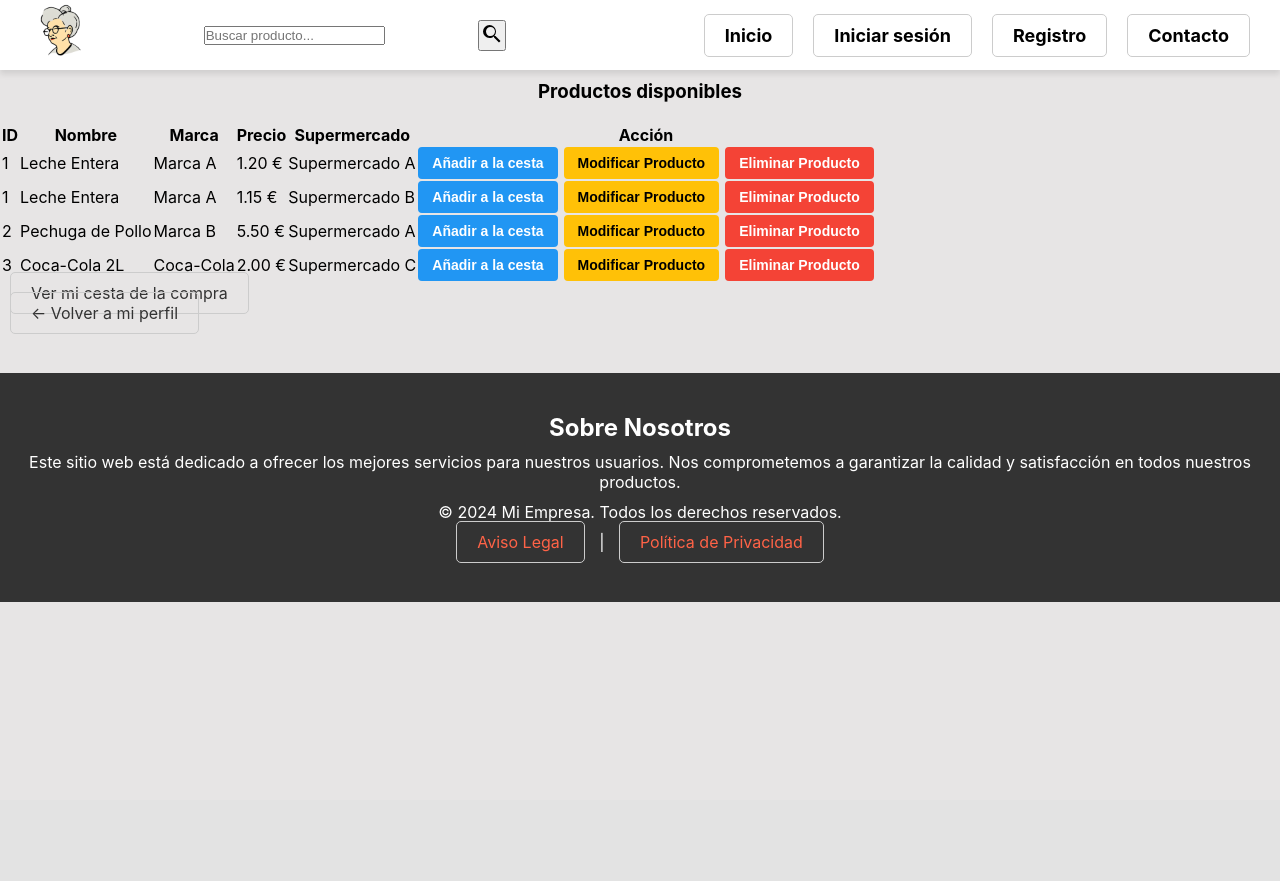
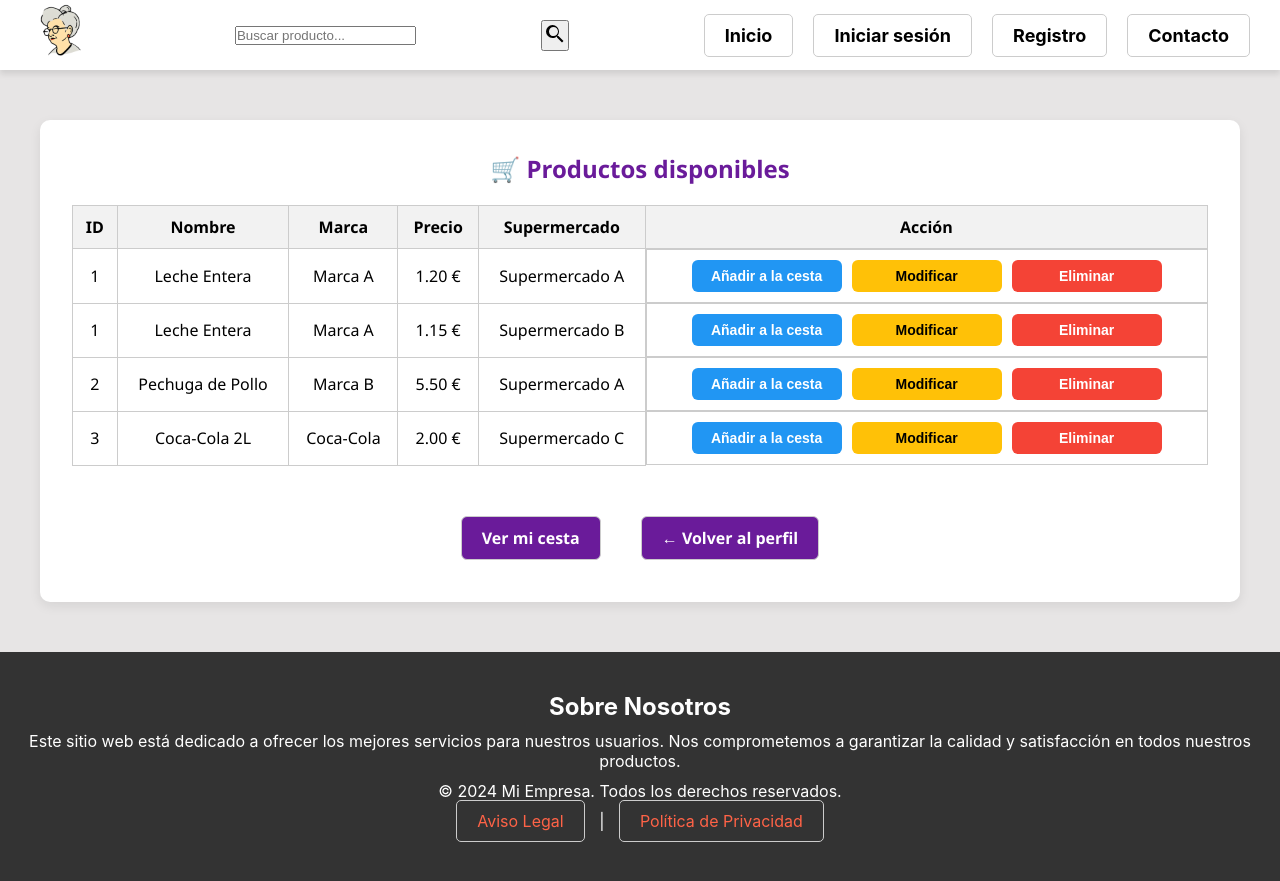
Before and after one commit to superyayas/laYayaFinal, a PHP site: page /gestores/listar_productos.php in a window 1280 px wide. Before the commit the page ends 602 px from the top, so only its background shows below. Run offline with PHP 8.4, Linux system fonts and the light colour scheme; data comes from the database, SQL or seed files in the repository.

Commit message:
Estructura y coherencia visual en CSS
CSS y terminación de funciones para ajustarlo en Buscador, Añadir Producto, Listar Productos.

```diff
--- a/gestores/listar_productos.php
+++ b/gestores/listar_productos.php
@@ -28,12 +28,12 @@ yayaBD::cerrarConexion();
 </head>
 <body>
     <?php include_once __DIR__ . '/../includes/cabecera.php'; ?>
-<section class="completo">
-    <article class="centrado">
-        <h1>Productos disponibles</h1>
+<section class="seccion-listado">
+  <h1>🛒 Productos disponibles</h1>
 
   <?php if ($resultados && count($resultados) > 0): ?>
-            <table class="tabla">
+    <div class="tabla-wrapper">
+      <table class="tabla-productos">
         <thead>
           <tr>
             <th>ID</th>
@@ -53,31 +53,34 @@ yayaBD::cerrarConexion();
               <td><?= htmlspecialchars(number_format($fila['Precio'], 2)) ?> €</td>
               <td><?= htmlspecialchars($fila['NombreSupermercado']) ?></td>
               <td class="acciones">
-                                <form action="cesta.php" method="post" style="display:inline;">
+                <form action="cesta.php" method="post">
                   <input type="hidden" name="ID_Producto" value="<?= htmlspecialchars($fila['ID_Producto']) ?>">
                   <input type="submit" class="boton boton-añadir" value="Añadir a la cesta">
                 </form>
-                                <form action="modificar_producto.php" method="get" style="display:inline;">
+                <form action="modificar_producto.php" method="get">
                   <input type="hidden" name="ID_Producto" value="<?= htmlspecialchars($fila['ID_Producto']) ?>">
-                                    <input type="submit" class="boton boton-modificar" value="Modificar Producto">
+                  <input type="submit" class="boton boton-modificar" value="Modificar">
                 </form>
                 <form action="eliminar_producto.php" method="post" class="form-eliminar">
                   <input type="hidden" name="ID_Producto" value="<?= htmlspecialchars($fila['ID_Producto']) ?>">
-                                    <input type="submit" class="boton boton-eliminar" value="Eliminar Producto">
+                  <input type="submit" class="boton boton-eliminar" value="Eliminar">
                 </form>
               </td>
             </tr>
           <?php endforeach; ?>
         </tbody>
       </table>
+    </div>
   <?php else: ?>
     <p>No hay productos disponibles.</p>
   <?php endif; ?>
 
-        <p><a href="cesta.php">Ver mi cesta de la compra</a></p>
-        <p><a href="<?= BASE_URL ?>/../sesiones/accesoUser.php">← Volver a mi perfil</a></p>
-    </article>
+  <div class="botones-navegacion">
+    <a href="cesta.php" class="boton"> Ver mi cesta</a>
+    <a href="<?= BASE_URL ?>/../sesiones/accesoUser.php" class="boton">← Volver al perfil</a>
+  </div>
 </section>
+
 
 <?php include_once __DIR__ . '/../includes/pie.html'; ?>
 <!-- Modal de confirmación -->
--- a/includes/cabecera.php
+++ b/includes/cabecera.php
@@ -23,6 +23,8 @@ if (session_status() === PHP_SESSION_NONE) {
 <html lang="es">
 <head>
   <meta charset="UTF-8">
+  <link rel="stylesheet" href="<?= BASE_URL ?>includes/styles.css">
+
 </head>
 <body>
   <header>
@@ -48,7 +50,7 @@ if (session_status() === PHP_SESSION_NONE) {
                         9.5 12.99 14 10.5 14z"/>
               </svg>
         </button>
-        <div id="resultados"></div>
+
 
 
     <?php if (!isset($_SESSION['usuario'])): ?>
--- a/includes/scripts.js
+++ b/includes/scripts.js
@@ -1,18 +1,15 @@
-
-
-//Barra de buscador
+// Barra de buscador
 
 function buscador() {
   const resultados = document.getElementById('resultados');
   const texto      = document.getElementById('buscador').value.trim();
 
   if (!texto) {
-    resultados.innerHTML = '<p>Escribe algo para buscar.</p>';
+    resultados.style.display = "none"; // ocultamos
+    resultados.innerHTML = '';
     return;
   }
 
-  // Como window.BASE_URL === '/laYayaFinal/'
-  // esto monta: '/laYayaFinal/includes/buscar_producto.php?nombre=Leche'
   const url = `${window.BASE_URL}includes/buscar_producto.php?nombre=${encodeURIComponent(texto)}`;
   console.log('BUSCANDO URL ABSOLUTA:', url);
 
@@ -21,12 +18,26 @@ function buscador() {
       if (!res.ok) throw new Error(`HTTP ${res.status}`);
       return res.text();
     })
-    .then(html => resultados.innerHTML = html)
+    .then(html => {
+      resultados.innerHTML = `
+        <button onclick="cerrarResultados()" class="btn-cerrar">Cerrar</button>
+        ${html}
+      `;
+      resultados.style.display = "block"; // hace que se muestre
+    })
     .catch(err => {
       console.error('Error al buscar:', err);
       resultados.innerHTML = '<p>Error al buscar. Inténtalo de nuevo.</p>';
     });
 }
+
+// Nueva función para cerrar el resultado
+function cerrarResultados() {
+  const resultados = document.getElementById('resultados');
+  resultados.style.display = "none";
+  resultados.innerHTML = '';
+}
+
 // Modal de confirmación para eliminar producto
 let formularioActual = null;
 
--- a/includes/styles.css
+++ b/includes/styles.css
@@ -93,6 +93,54 @@ a:hover {
 }
 
 /*Barra de buscador*/
+#resultados {
+  margin: 120px auto;
+  width: 400px;
+  background-color: #fff;
+  box-shadow: 0 2px 6px rgba(0,0,0,0.15);
+  border-radius: 6px;
+  padding: 15px;
+  font-size: 14px;
+  display: none;
+  z-index: 1;
+  text-align: left;
+}
+
+
+#resultados ul {
+  list-style: none;
+  padding: 0;
+  margin: 0;
+}
+
+#resultados li {
+  padding: 8px;
+  border-bottom: 1px solid #eee;
+}
+
+#resultados li:last-child {
+  border-bottom: none;
+}
+/* Estilo del botón cerrar del buscador */
+.btn-cerrar {
+  background-color: #6a1b9a;
+  color: white;
+  border: none;
+  padding: 6px 14px;
+  border-radius: 5px;
+  margin-bottom: 10px;
+  font-weight: bold;
+  cursor: pointer;
+  display: block;
+  margin-left: auto;
+  margin-right: auto;
+}
+
+.btn-cerrar:hover {
+  background-color: white;
+  color: #6a1b9a;
+  border: 1px solid #6a1b9a;
+}
 
 
 /*Fin de barra de buscador*/
@@ -526,23 +663,12 @@ td.acciones {
     align-items: center;
     flex-wrap: wrap;
 }
-.boton {
-    border: none;
-    padding: 6px 12px;
-    border-radius: 4px;
-    font-size: 14px;
-    font-weight: bold;
-    cursor: pointer;
-    transition: all 0.3s ease;
-    width: auto;
-    min-width: 110px;
-    text-align: center;
-}
+
 /* Añadir - Azul */
 .boton-añadir {
     background-color: #2196f3;
     color: white;
-    border: 2px solid #2196f3;
+    border: 2px solid #025ca5;
 }
 .boton-añadir:hover {
     background-color: white;
@@ -564,7 +690,7 @@ td.acciones {
 .boton-eliminar {
     background-color: #f44336;
     color: white;
-    border: 2px solid #f44336;
+    border: 2px solid #c51003;
 }
 .boton-eliminar:hover {
     background-color: white;
@@ -588,6 +714,88 @@ td.acciones {
   border-radius: 10px;
   box-shadow: 0 0 10px rgba(0,0,0,0.3);
   text-align: center;
+}
+/*Listar Productos */
+.seccion-listado {
+  max-width: 1200px;
+  margin: 40px auto;
+  padding: 2rem;
+  background-color: #fff;
+  border-radius: 10px;
+  box-shadow: 0 4px 12px rgba(0,0,0,0.08);
+  font-family: 'Segoe UI', sans-serif;
+}
+
+.seccion-listado h1 {
+  text-align: center;
+  color: #6a1b9a;
+  margin-bottom: 20px;
+}
+
+.tabla-wrapper {
+  overflow-x: auto;
+}
+
+.tabla-productos {
+  width: 100%;
+  border-collapse: collapse;
+  margin: 0 auto;
+}
+
+.tabla-productos th, .tabla-productos td {
+  padding: 10px;
+  border: 1px solid #ccc;
+  text-align: center;
+}
+
+.tabla-productos thead {
+  background-color: #f2f2f2;
+}
+
+.botones-navegacion {
+  display: flex;
+  justify-content: center;
+  gap: 20px;
+  margin-top: 40px;
+  flex-wrap: wrap;
+}
+
+.botones-navegacion .boton {
+  background-color: #6a1b9a;
+  color: white;
+  padding: 10px 20px;
+  border-radius: 6px;
+  text-decoration: none;
+  font-weight: bold;
+  transition: 0.3s ease;
+}
+
+.botones-navegacion .boton:hover {
+  background-color: white;
+  color: #6a1b9a;
+  border: 2px solid #6a1b9a;
+}
+td.acciones {
+  display: flex;
+  justify-content: center;
+  gap: 10px; /* separa los botones */
+  flex-wrap: wrap;
+}
+
+td.acciones form {
+  display: inline-block;
+}
+
+td.acciones .boton {
+  width: 150px;        /* mismo tamaño para todos */
+  text-align: center;
+  font-size: 14px;
+  padding: 8px 12px;
+  border-radius: 6px;
+  font-weight: bold;
+  cursor: pointer;
+  transition: all 0.3s ease;
+  border: none;
 }
 
 /*PERTENECE A LA PARTE DE INDEX DE PRODUCTOS*/
```
Also changed, not shown: other parts of includes/styles.css (+110 -21 lines), gestores/add_producto.php (+14 -19 lines), gestores/guardarProducto.php (+20 -9 lines), sesiones/accesoUser.php (+7 -1 lines). Lines whose indentation alone changed are shown as unchanged.
